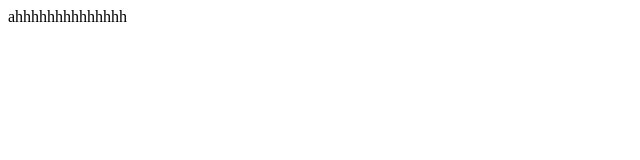
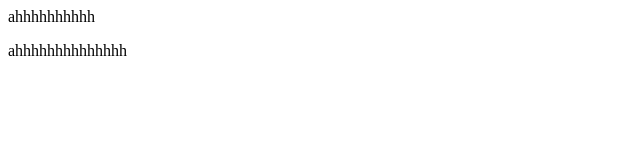
Before and after one commit to ahmadm111/module2-solution, a plain HTML site: page index.html in a window 1280 px wide. Shown: the whole page, without its empty margins (0-640 px from the left). Drawn offline with Linux system fonts and the light colour scheme.

Commit message:
Update index.html

```diff
--- a/index.html
+++ b/index.html
@@ -1,3 +1,5 @@
 <html>
-  ahhhhhhhhhhhhhh
+<body>
+  <p> ahhhhhhhhhh</p>
+</body>  ahhhhhhhhhhhhhh
 </html>
```
